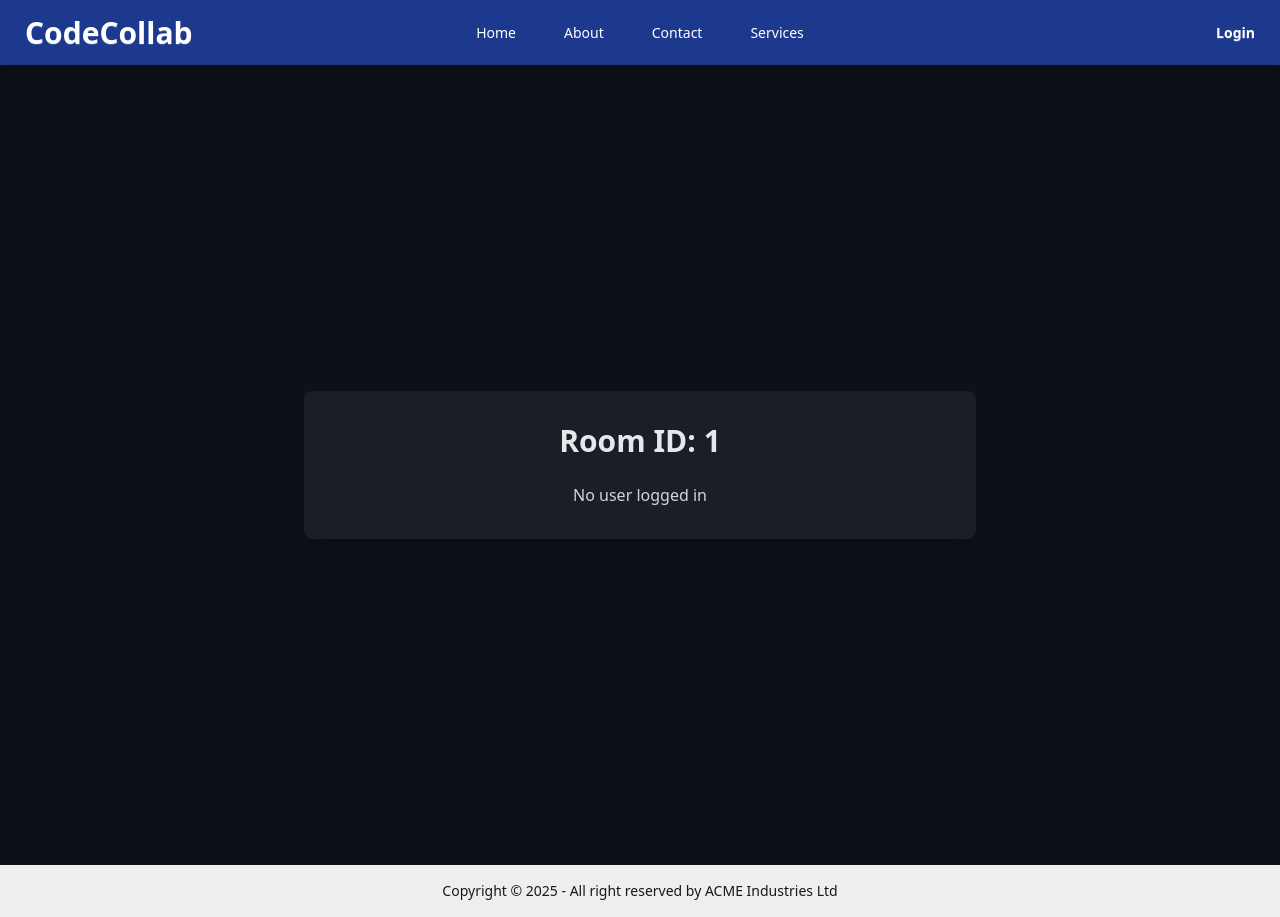
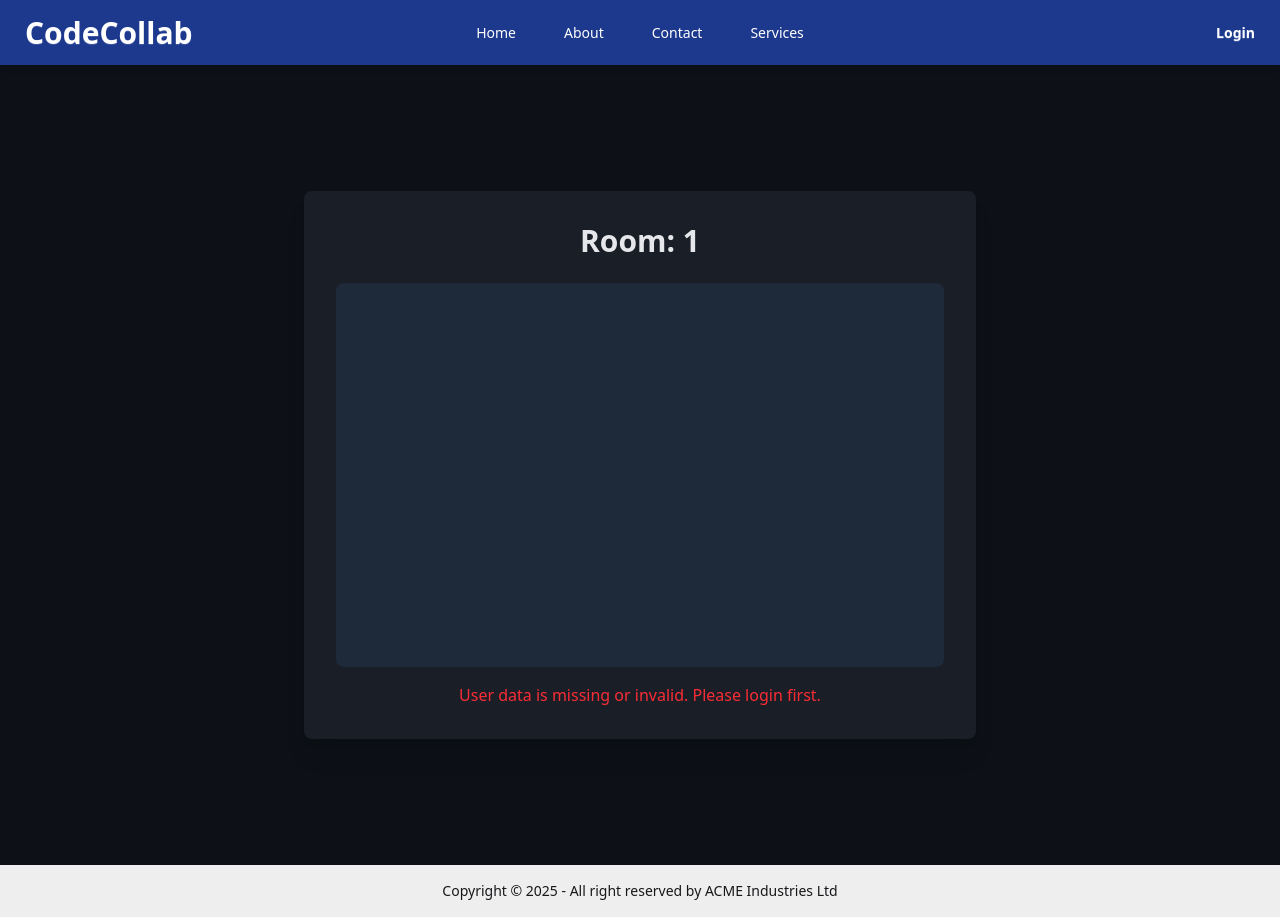
Before and after one commit to AsmShuvo/CODE-COLLAB-APP, a React (Vite) app in the folder Frontend/: page /room/1 in a window 1280 px wide. Built offline with nearby package versions, Linux system fonts and the light colour scheme.

Commit message:
Add: Zegocloud API

```diff
--- a/Frontend/package.json
+++ b/Frontend/package.json
@@ -11,6 +11,7 @@
   },
   "dependencies": {
     "@tailwindcss/vite": "^4.1.10",
+    "@zegocloud/zego-uikit-prebuilt": "^2.15.0",
     "axios": "^1.10.0",
     "react": "^19.1.0",
     "react-dom": "^19.1.0",
--- a/Frontend/src/pages/CreateRoom/CurrentRoom/Room.jsx
+++ b/Frontend/src/pages/CreateRoom/CurrentRoom/Room.jsx
@@ -1,35 +1,100 @@
-import React, { useState, useEffect } from "react";
-import { useParams } from "react-router-dom";  // Use useParams to get dynamic URL params
+import React, { useState, useEffect, useRef } from "react";
+import { useParams } from "react-router-dom";
+import { ZegoUIKitPrebuilt } from "@zegocloud/zego-uikit-prebuilt";
 
 const Room = () => {
-  const { roomId } = useParams();  // Get the roomId from the URL
-  const [userId, setUserId] = useState(null);
+  const { roomId } = useParams();  // Get roomId from the URL
+  const [userData, setUserData] = useState(null);
+  const meetingRef = useRef(null);  // Reference for the meeting container
 
   useEffect(() => {
-    // Get user data from localStorage
-    const userData = JSON.parse(localStorage.getItem("user"));
-
-    if (userData) {
-      // Set user ID from localStorage if user data is found
-      setUserId(userData._id);
+    // Fetch user data from localStorage when the component mounts
+    const data = JSON.parse(localStorage.getItem("user"));
+    if (data) {
+      setUserData(data);  // Set user data if available
     }
   }, []);
+
+  // Function to check device permissions
+  const checkDevicePermissions = async () => {
+    try {
+      // Request camera and microphone access
+      const stream = await navigator.mediaDevices.getUserMedia({
+        video: true,
+        audio: true,
+      });
+
+      // If permission is granted, resolve the promise
+      console.log("Devices authorized", stream);
+      return true;
+    } catch (err) {
+      // Handle permission error
+      console.error("Error accessing devices:", err);
+      alert("Please grant access to your camera and microphone.");
+      return false;
+    }
+  };
+
+  // Function to start the meeting using ZegoCloud
+  const startMeeting = async () => {
+    if (!userData || !userData.username) {
+      console.error("User data or username is missing");
+      return;
+    }
+
+    const isPermissionGranted = await checkDevicePermissions();
+
+    if (!isPermissionGranted) {
+      return; // Don't proceed if permission is not granted
+    }
+
+    // Use the user's _id as roomId (userId as roomId in this case)
+    const appID = 447319404;
+    const serverSecret = "4bfc2577211a2dcb7f3d8f9bb2223de3";
+
+    // Generate Zego token for the meeting
+    const kitToken = ZegoUIKitPrebuilt.generateKitTokenForTest(
+      appID,
+      serverSecret,
+      roomId, // Room ID (same as user._id)
+      roomId, // User ID (same as roomId)
+      userData.username // Username for Zego
+    );
+
+    const zp = ZegoUIKitPrebuilt.create(kitToken);
+
+    // Ensure meeting container exists
+    if (meetingRef.current) {
+      zp.joinRoom({
+        container: meetingRef.current, // Attach the meeting UI to the container
+        scenario: {
+          mode: ZegoUIKitPrebuilt.VideoConference, // Video conference mode
+        },
+      });
+    }
+  };
+
+  // Trigger meeting when user data and roomId are available
+  useEffect(() => {
+    if (userData && roomId) {
+      startMeeting();
+    }
+  }, [userData, roomId]);
 
   return (
     <div className="min-h-screen flex justify-center items-center bg-[#0d1117] text-gray-200 py-10">
       <div className="bg-[#1a1f27] p-8 rounded-lg shadow-xl w-full max-w-2xl">
         <h2 className="text-3xl font-semibold text-center text-gray-200 mb-6">
-          Room ID: {roomId}
+          Room: {roomId}
         </h2>
 
-        {/* Display user ID */}
-        {userId ? (
-          <div className="text-center text-gray-300">
-            <p>User ID: {userId}</p>
-          </div>
-        ) : (
-          <div className="text-center text-gray-300">
-            <p>No user logged in</p>
+        {/* Display the meeting container */}
+        <div ref={meetingRef} className="w-full h-96 bg-gray-800 rounded-lg"></div>
+
+        {/* Display a message if user data is missing */}
+        {!userData && (
+          <div className="text-center text-red-500 mt-4">
+            <p>User data is missing or invalid. Please login first.</p>
           </div>
         )}
       </div>
```
